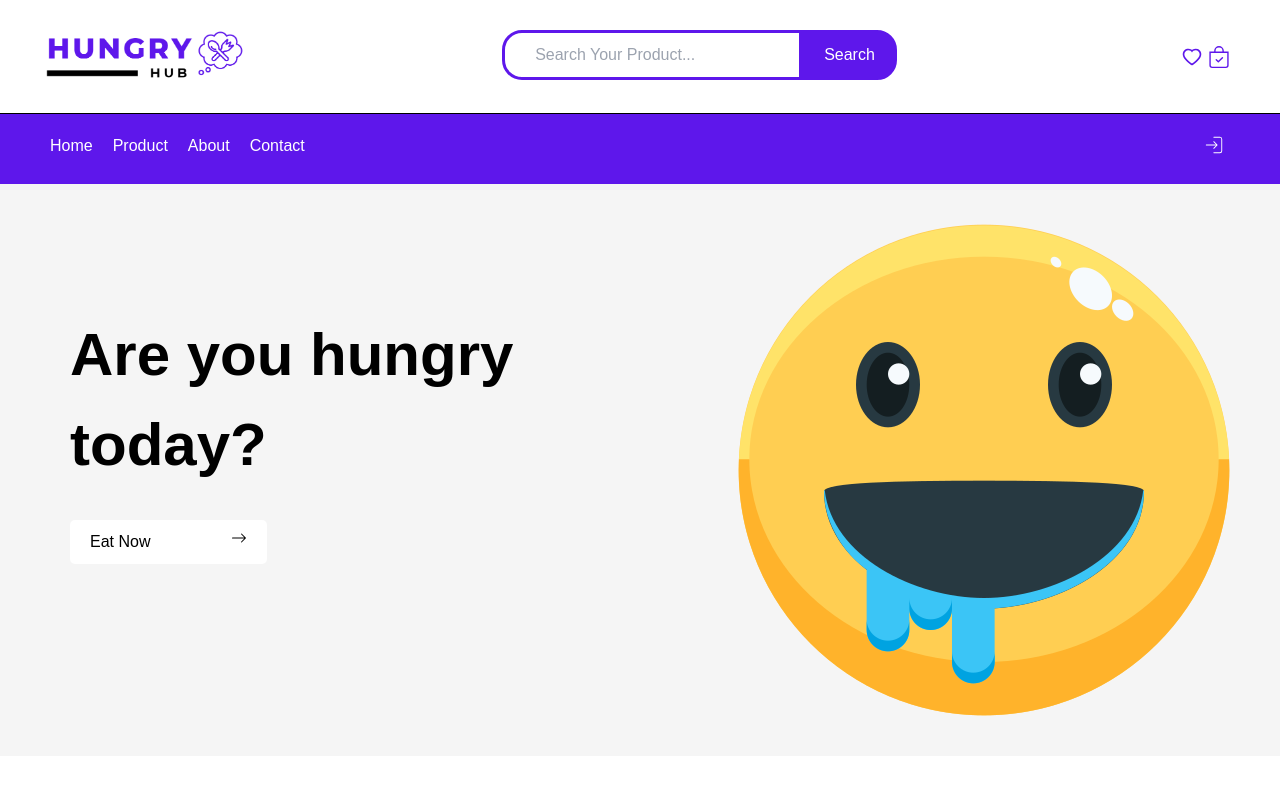
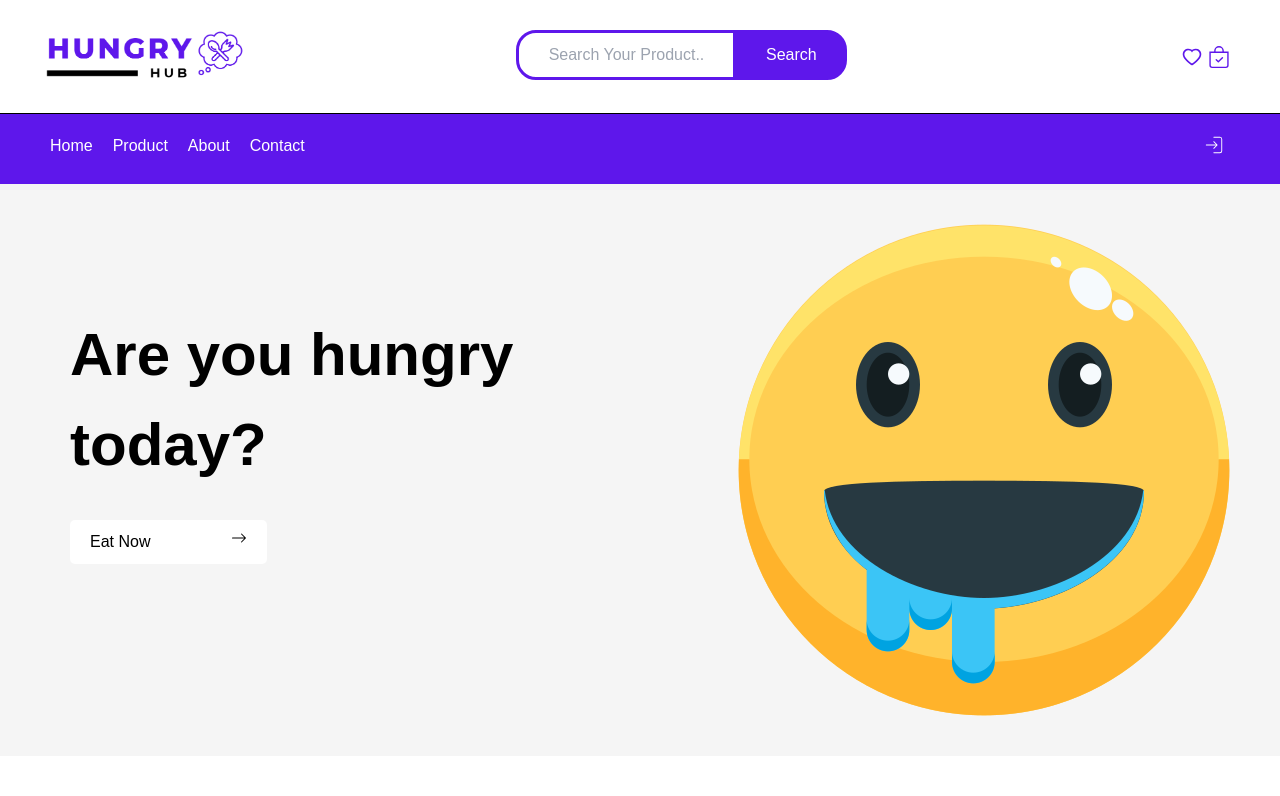
Before and after one commit to punchpnp/HUNGRY-Hub, a React (Vite) app in the folder client/: page / in a window 1280 px wide. Shown: the top 796 px of the page. Built offline with nearby package versions, Linux system fonts and the light colour scheme.

Commit message:
🟢 Finish Nav

```diff
--- a/client/src/components/Nav/Nav.css
+++ b/client/src/components/Nav/Nav.css
@@ -28,7 +28,7 @@
   outline: none;
   padding: 10px 30px;
   border: 3px solid #5e17eb;
-  width: 300px;
+  width: 60%;
   color: black;
 
   border-top-left-radius: 20px;
@@ -36,6 +36,8 @@
 }
 
 .main_header .container .search_box button {
+  width: 30%;
+  font-size: 100%;
   border: 2px solid #5e17eb;
   outline: none;
   padding: 11px 20px;
```
